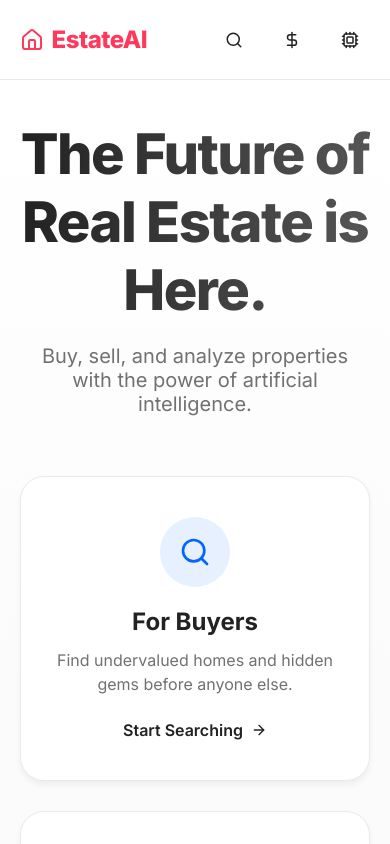
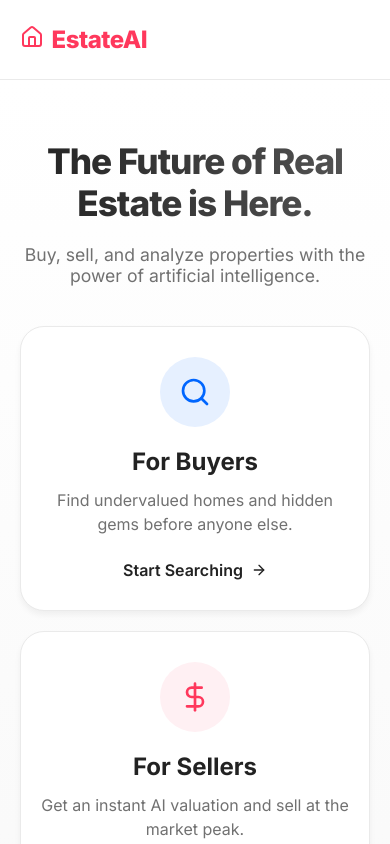
Before and after one commit to Anshul1310/realstate, a Next.js app: page / in a window 390 px wide. Shown: the top 844 px of the page. Built offline with nearby package versions, Linux system fonts and the light colour scheme.

Commit message:
responsive

```diff
--- a/package.json
+++ b/package.json
@@ -9,6 +9,7 @@
     "lint": "eslint"
   },
   "dependencies": {
+    "framer-motion": "^12.29.2",
     "lucide-react": "^0.563.0",
     "next": "16.1.6",
     "react": "19.2.3",
--- a/src/app/ai/style.module.css
+++ b/src/app/ai/style.module.css
@@ -1,6 +1,6 @@
 .page {
   background-color: #f0f2f5;
-  min-height: calc(100vh - 80px); /* Height minus navbar */
+  min-height: calc(100vh - 80px);
   padding: 40px;
 }
 
@@ -13,7 +13,6 @@
   height: 80vh;
 }
 
-/* Sidebar Stats */
 .sidebar {
   display: flex;
   flex-direction: column;
@@ -53,7 +52,6 @@
   color: #00aa6c;
 }
 
-/* Chat Section */
 .chatSection {
   background: white;
   border-radius: 24px;
@@ -109,7 +107,6 @@
   border-bottom-right-radius: 4px;
 }
 
-/* Input Area */
 .inputArea {
   padding: 20px;
   border-top: 1px solid #eee;
@@ -147,3 +144,64 @@
 .sendBtn:hover {
   transform: scale(1.05);
 }
+
+/* Responsive Adjustments */
+@media (max-width: 900px) {
+  .page {
+    padding: 20px;
+  }
+
+  .container {
+    grid-template-columns: 1fr;
+    height: auto;
+  }
+
+  .sidebar {
+    display: grid;
+    grid-template-columns: 1fr 1fr;
+    gap: 15px;
+  }
+
+  .chatSection {
+    height: 60vh;
+  }
+}
+
+@media (max-width: 600px) {
+  .sidebar {
+    grid-template-columns: 1fr;
+  }
+}
+
+/* Add these to the end of src/app/ai/style.module.css */
+
+@media (max-width: 900px) {
+  .page {
+    padding: 20px;
+  }
+
+  .container {
+    grid-template-columns: 1fr; /* Sidebar stacks on top of chat */
+    height: auto; /* Allow content to dictate height */
+  }
+
+  .sidebar {
+    display: grid;
+    grid-template-columns: repeat(auto-fit, minmax(140px, 1fr));
+    gap: 15px;
+  }
+
+  .chatSection {
+    height: 60vh; /* Fixed height for chat on mobile */
+  }
+
+  .messageAI, .messageUser {
+    max-width: 90%;
+  }
+}
+
+@media (max-width: 480px) {
+  .sidebar {
+    grid-template-columns: 1fr; /* Single column stats on very small phones */
+  }
+}
--- a/src/app/buyers/style.module.css
+++ b/src/app/buyers/style.module.css
@@ -27,7 +27,6 @@
   margin-bottom: 32px;
 }
 
-/* Professional Search Bar */
 .searchBar {
   display: inline-flex;
   background: white;
@@ -64,7 +63,6 @@
   transform: scale(0.96);
 }
 
-/* Airbnb-style Grid */
 .grid {
   display: grid;
   grid-template-columns: repeat(auto-fill, minmax(280px, 1fr));
@@ -79,7 +77,7 @@
 
 .imagePlaceholder {
   width: 100%;
-  aspect-ratio: 1 / 0.95; /* Airbnb nearly square ratio */
+  aspect-ratio: 1 / 0.95;
   background-color: #e0e0e0;
   border-radius: var(--radius);
   margin-bottom: 12px;
@@ -114,3 +112,59 @@
   font-weight: 600;
   color: var(--text-dark);
 }
+
+/* Responsive Adjustments */
+@media (max-width: 768px) {
+  .hero h1 {
+    font-size: 2rem;
+  }
+
+  .searchBar {
+    flex-direction: column;
+    border-radius: 20px;
+    padding: 12px;
+    gap: 12px;
+  }
+
+  .searchBar input {
+    padding: 12px;
+    text-align: center;
+  }
+
+  .searchBtn {
+    width: 100%;
+  }
+
+  .grid {
+    grid-template-columns: 1fr;
+  }
+}
+
+/* Add these to the end of src/app/buyers/style.module.css */
+
+@media (max-width: 768px) {
+  .hero h1 {
+    font-size: 2.2rem;
+  }
+
+  .searchBar {
+    flex-direction: column; /* Stack input and button */
+    border-radius: 20px;
+    gap: 10px;
+    padding: 12px;
+  }
+
+  .searchBar input {
+    padding: 12px;
+    text-align: center;
+  }
+
+  .searchBtn {
+    width: 100%;
+  }
+
+  .grid {
+    grid-template-columns: 1fr; /* Single column properties */
+    gap: 30px;
+  }
+}
--- a/src/app/components/Navbar.jsx
+++ b/src/app/components/Navbar.jsx
@@ -1,9 +1,10 @@
-'use client'; // Required for interactivity
+'use client';
 
 import Link from 'next/link';
 import { usePathname } from 'next/navigation';
 import styles from './Navbar.module.css';
 import { Home, Search, DollarSign, Cpu } from 'lucide-react';
+import { motion } from 'framer-motion';
 
 const Navbar = () => {
   const pathname = usePathname();
@@ -18,21 +19,39 @@ const Navbar = () => {
     <nav className={styles.nav}>
       <div className={styles.container}>
         <Link href="/" className={styles.logo}>
+          <motion.div
+            whileHover={{ rotate: 15, scale: 1.1 }}
+            whileTap={{ scale: 0.9 }}
+          >
             <Home className={styles.logoIcon} />
+          </motion.div>
           <span>EstateAI</span>
         </Link>
 
         <div className={styles.links}>
-          {navItems.map((item) => (
+          {navItems.map((item) => {
+            const isActive = pathname === item.path;
+            return (
               <Link
                 key={item.name}
                 href={item.path}
-              className={`${styles.link} ${pathname === item.path ? styles.active : ''}`}
+                className={`${styles.link} ${isActive ? styles.activeText : ''}`}
               >
+                {/* The animated background pill */}
+                {isActive && (
+                  <motion.div
+                    layoutId="nav-pill"
+                    className={styles.activePill}
+                    transition={{ type: "spring", bounce: 0.2, duration: 0.6 }}
+                  />
+                )}
+                <span className={styles.linkContent}>
                   {item.icon}
                   <span>{item.name}</span>
+                </span>
               </Link>
-          ))}
+            );
+          })}
         </div>
       </div>
     </nav>
--- a/src/app/components/Navbar.module.css
+++ b/src/app/components/Navbar.module.css
@@ -78,3 +78,41 @@
     padding: 12px; /* Square/Circle shape for icons */
   }
 }
+
+/* Existing .nav and .container styles remain the same */
+
+.link {
+  position: relative; /* Essential for the absolute pill */
+  display: flex;
+  align-items: center;
+  text-decoration: none;
+  color: var(--text-dark);
+  font-weight: 500;
+  font-size: 0.95rem;
+  padding: 10px 20px;
+  transition: color 0.3s ease;
+}
+
+.linkContent {
+  position: relative;
+  z-index: 2; /* Sits above the pill */
+  display: flex;
+  align-items: center;
+  gap: 8px;
+}
+
+.activePill {
+  position: absolute;
+  inset: 0;
+  background-color: var(--text-dark);
+  border-radius: 50px;
+  z-index: 1;
+}
+
+.activeText {
+  color: white !important;
+}
+
+.link:hover:not(.activeText) {
+  opacity: 0.7;
+}
--- a/src/app/page.js
+++ b/src/app/page.js
@@ -1,18 +1,51 @@
+"use client"; // Required for Framer Motion animations
+
 import Link from 'next/link';
 import styles from './page.module.css';
 import { Search, DollarSign, Cpu, ArrowRight } from 'lucide-react';
+import { motion } from 'framer-motion';
+
+// Animation variants for the container to stagger children
+const containerVariants = {
+  hidden: { opacity: 0 },
+  visible: {
+    opacity: 1,
+    transition: {
+      staggerChildren: 0.2, // Delay between each card's animation
+    },
+  },
+};
+
+// Animation variants for individual items (Title, Subtitle, Cards)
+const itemVariants = {
+  hidden: { opacity: 0, y: 20 },
+  visible: {
+    opacity: 1,
+    y: 0,
+    transition: { duration: 0.6, ease: "easeOut" }
+  },
+};
 
 export default function Home() {
   return (
     <main className={styles.main}>
       <section className={styles.hero}>
-        <h1 className={styles.title}>The Future of Real Estate is Here.</h1>
-        <p className={styles.subtitle}>
+        <motion.div
+          initial="hidden"
+          animate="visible"
+          variants={containerVariants}
+        >
+          <motion.h1 className={styles.title} variants={itemVariants}>
+            The Future of Real Estate is Here.
+          </motion.h1>
+
+          <motion.p className={styles.subtitle} variants={itemVariants}>
             Buy, sell, and analyze properties with the power of artificial intelligence.
-        </p>
+          </motion.p>
 
-        <div className={styles.cardContainer}>
+          <motion.div className={styles.cardContainer} variants={containerVariants}>
             {/* Card 1: Buyers */}
+            <motion.div variants={itemVariants}>
               <Link href="/buyers" className={styles.card}>
                 <div className={styles.iconBox} style={{ background: '#e6f0ff', color: '#0066ff' }}>
                   <Search size={32} />
@@ -21,8 +54,10 @@ export default function Home() {
                 <p>Find undervalued homes and hidden gems before anyone else.</p>
                 <span className={styles.linkText}>Start Searching <ArrowRight size={16} /></span>
               </Link>
+            </motion.div>
 
             {/* Card 2: Sellers */}
+            <motion.div variants={itemVariants}>
               <Link href="/sellers" className={styles.card}>
                 <div className={styles.iconBox} style={{ background: '#fff0f3', color: '#ff385c' }}>
                   <DollarSign size={32} />
@@ -31,8 +66,10 @@ export default function Home() {
                 <p>Get an instant AI valuation and sell at the market peak.</p>
                 <span className={styles.linkText}>Get Valuation <ArrowRight size={16} /></span>
               </Link>
+            </motion.div>
 
             {/* Card 3: AI */}
+            <motion.div variants={itemVariants}>
               <Link href="/ai" className={styles.card}>
                 <div className={styles.iconBox} style={{ background: '#f3e6ff', color: '#8844ff' }}>
                   <Cpu size={32} />
@@ -41,7 +78,9 @@ export default function Home() {
                 <p>Deep market analysis, price predictions, and investment scores.</p>
                 <span className={styles.linkText}>Explore Data <ArrowRight size={16} /></span>
               </Link>
-        </div>
+            </motion.div>
+          </motion.div>
+        </motion.div>
       </section>
     </main>
   );
--- a/src/app/page.module.css
+++ b/src/app/page.module.css
@@ -10,6 +10,7 @@
 .hero {
   text-align: center;
   max-width: 1200px;
+  width: 100%;
 }
 
 .title {
@@ -85,3 +86,53 @@
   gap: 8px;
   color: var(--text-dark);
 }
+
+/* Responsive Adjustments */
+@media (max-width: 768px) {
+  .main {
+    padding: 80px 20px;
+  }
+
+  .title {
+    font-size: 2.2rem;
+    letter-spacing: -1px;
+  }
+
+  .subtitle {
+    font-size: 1.1rem;
+    margin-bottom: 40px;
+  }
+
+  .cardContainer {
+    grid-template-columns: 1fr;
+    gap: 20px;
+  }
+}
+
+/* Add these to the end of src/app/page.module.css */
+
+@media (max-width: 768px) {
+  .main {
+    padding: 60px 20px;
+    align-items: flex-start; /* Better scrolling on mobile */
+  }
+
+  .title {
+    font-size: 2.2rem; /* Smaller title for mobile */
+    letter-spacing: -1px;
+  }
+
+  .subtitle {
+    font-size: 1.1rem;
+    margin-bottom: 40px;
+  }
+
+  .cardContainer {
+    grid-template-columns: 1fr; /* Stack cards vertically */
+    gap: 20px;
+  }
+
+  .card {
+    padding: 30px 20px;
+  }
+}
--- a/src/app/sellers/style.module.css
+++ b/src/app/sellers/style.module.css
@@ -15,7 +15,6 @@
   width: 100%;
 }
 
-/* Left Content */
 .left h1 {
   font-size: 3rem;
   line-height: 1.1;
@@ -70,7 +69,6 @@
   font-weight: 500;
 }
 
-/* Right Content (The Visual Card) */
 .mockCard {
   background: white;
   padding: 40px;
@@ -110,3 +108,74 @@
 
 .bar { background: #eee; }
 .barActive { background: var(--text-dark); }
+
+/* Responsive Adjustments */
+@media (max-width: 768px) {
+  .container {
+    padding: 40px 20px;
+  }
+
+  .splitLayout {
+    grid-template-columns: 1fr;
+    gap: 40px;
+  }
+
+  .left h1 {
+    font-size: 2.2rem;
+    text-align: center;
+  }
+
+  .left p {
+    text-align: center;
+    margin-bottom: 30px;
+  }
+
+  .inputGroup {
+    flex-direction: column;
+  }
+
+  .inputGroup button {
+    padding: 16px;
+  }
+
+  .mockPrice {
+    font-size: 2.8rem;
+  }
+}
+
+/* Add these to the end of src/app/sellers/style.module.css */
+
+@media (max-width: 768px) {
+  .container {
+    padding: 40px 20px;
+  }
+
+  .splitLayout {
+    grid-template-columns: 1fr; /* Stack content and visual card */
+    gap: 40px;
+  }
+
+  .left {
+    text-align: center;
+  }
+
+  .left h1 {
+    font-size: 2.2rem;
+  }
+
+  .inputGroup {
+    flex-direction: column;
+  }
+
+  .inputGroup button {
+    padding: 16px;
+  }
+
+  .feat {
+    justify-content: center; /* Center features on mobile */
+  }
+
+  .mockPrice {
+    font-size: 2.5rem;
+  }
+}
```
Also changed, not shown: src/app/buyers/page.jsx (+43 -16 lines), 1 other file (tests, documents, lock files or other folders). Lines whose indentation alone changed are shown as unchanged.
